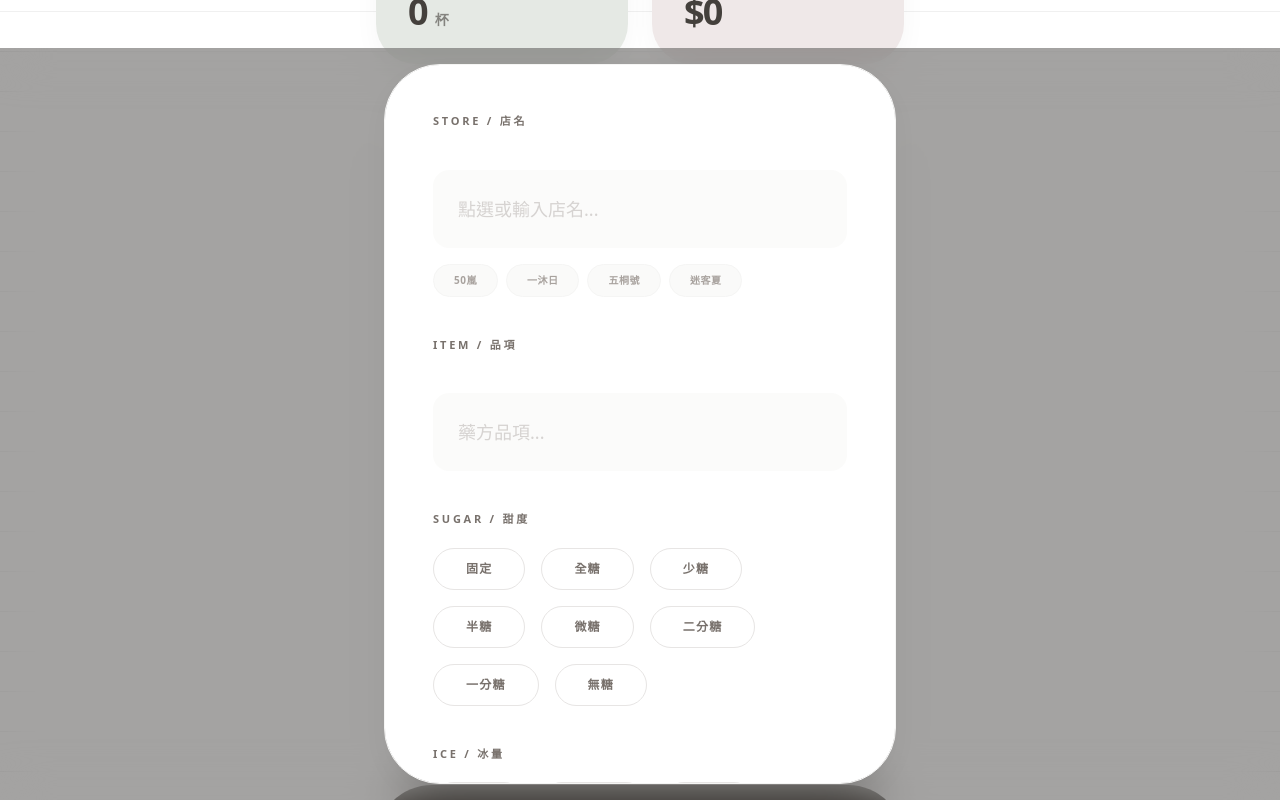
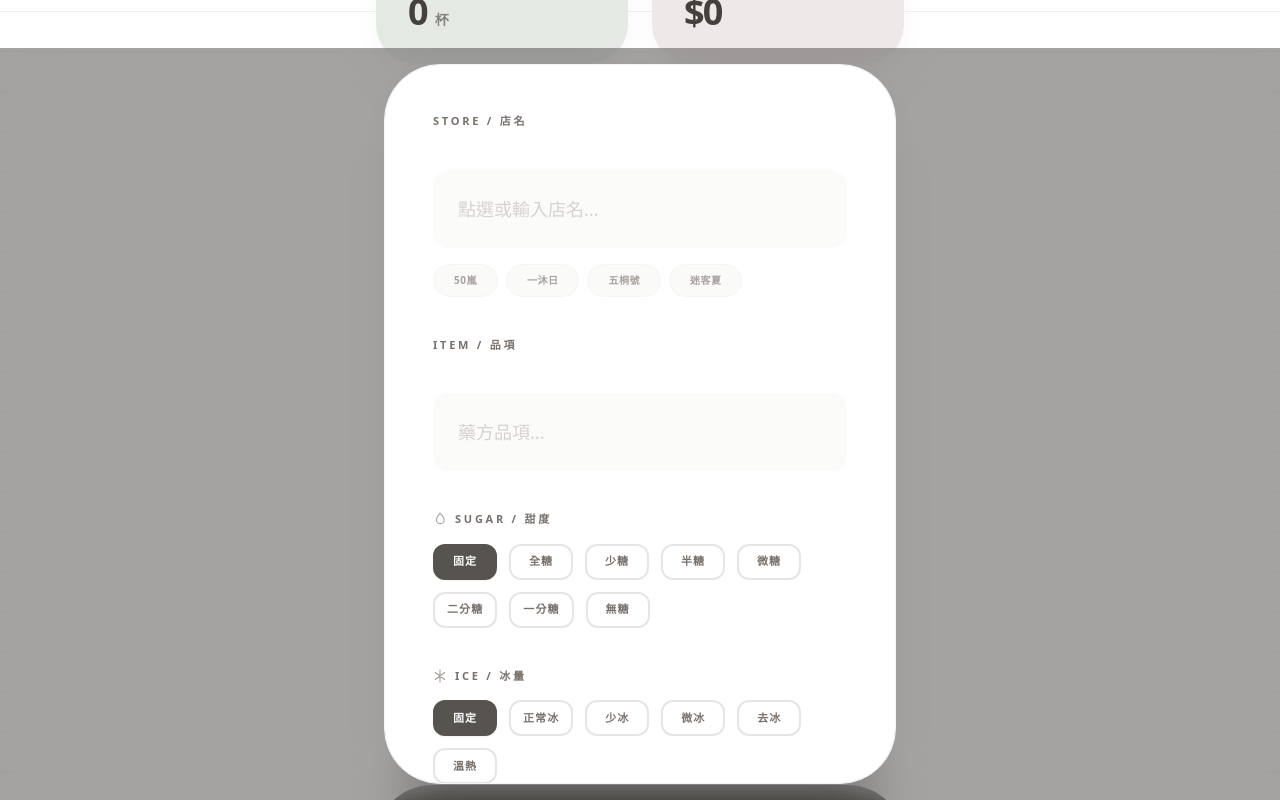
Before and after one commit to yichenn98/pro-drink-tracker, a React (Vite) app: page / in a window 1280 px wide. Both pictures are taken after a click on the button "10". Shown: the part 709-1509 px from the top of the page. Built offline with nearby package versions, Linux system fonts and the light colour scheme.

Commit message:
Update RecordForm.tsx

```diff
--- a/components/RecordForm.tsx
+++ b/components/RecordForm.tsx
@@ -1,4 +1,3 @@
-
 import React, { useState } from 'react';
 import { DrinkRecord, IceLevel, SweetnessLevel } from '../types';
 import { ICE_LEVELS, SWEETNESS_LEVELS } from '../constants';
@@ -10,11 +9,57 @@ interface RecordFormProps {
   availableShops: string[];
 }
 
-const RecordForm: React.FC<RecordFormProps> = ({ onSave, onCancel, existingCount, availableShops }) => {
+// 小 icon（輕量，不用額外套件）
+const SugarIcon = () => (
+  <svg
+    width="14"
+    height="14"
+    viewBox="0 0 24 24"
+    fill="none"
+    className="text-stone-400"
+    aria-hidden="true"
+  >
+    <path
+      d="M12 2C12 2 6 9 6 13.5C6 17.0899 8.91015 20 12.5 20C16.0899 20 19 17.0899 19 13.5C19 9 12 2 12 2Z"
+      stroke="currentColor"
+      strokeWidth="2"
+      strokeLinejoin="round"
+    />
+  </svg>
+);
+
+const IceIcon = () => (
+  <svg
+    width="14"
+    height="14"
+    viewBox="0 0 24 24"
+    fill="none"
+    className="text-stone-400"
+    aria-hidden="true"
+  >
+    <path
+      d="M12 2v20M4 6l16 12M20 6L4 18"
+      stroke="currentColor"
+      strokeWidth="2"
+      strokeLinecap="round"
+      strokeLinejoin="round"
+    />
+  </svg>
+);
+
+const RecordForm: React.FC<RecordFormProps> = ({
+  onSave,
+  onCancel,
+  existingCount,
+  availableShops
+}) => {
   const [shop, setShop] = useState('');
   const [item, setItem] = useState('');
-  const [ice, setIce] = useState<IceLevel>('微冰');
-  const [sweetness, setSweetness] = useState<SweetnessLevel>('三分糖');
+
+  // ✅ 新選項建議預設為「固定」，避免預設值不在清單造成 UI 沒有被選中
+  const [ice, setIce] = useState<IceLevel>('固定' as IceLevel);
+  const [sweetness, setSweetness] = useState<SweetnessLevel>('固定' as SweetnessLevel);
+
   const [priceStr, setPriceStr] = useState('');
 
   const handleSubmit = (e: React.FormEvent) => {
@@ -34,11 +79,26 @@ const RecordForm: React.FC<RecordFormProps> = ({ onSave, onCancel, existingCount
     });
   };
 
+  // ✅ 甜度/冰塊按鈕統一尺寸（字 + 框都小一點）
+  const pillBase =
+    'px-3 h-9 min-w-[64px] rounded-xl text-[11px] font-bold tracking-[0.1em] border-2 transition-all flex items-center justify-center';
+  const pillOn = 'bg-stone-600 text-white border-stone-600 shadow-sm';
+  const pillOff = 'bg-white text-stone-500 border-stone-200 hover:border-stone-400';
+
   return (
-    <form onSubmit={handleSubmit} className="space-y-10 bg-white p-12 rounded-[3.5rem] card-shadow border border-stone-100 overflow-hidden max-h-[90vh] overflow-y-auto">
+    <form
+      onSubmit={handleSubmit}
+      className="space-y-10 bg-white p-12 rounded-[3.5rem] card-shadow border border-stone-100 overflow-hidden max-h-[90vh] overflow-y-auto"
+    >
       <div className="flex items-center justify-between">
-         <h3 className="text-stone-500 font-bold tracking-[0.25em] text-[11px] uppercase">Store / 店名</h3>
-         {existingCount > 0 && <span className="text-[10px] bg-stone-200 text-stone-600 px-4 py-1.5 rounded-full font-bold tracking-widest uppercase">Dose 2 🩵</span>}
+        <h3 className="text-stone-500 font-bold tracking-[0.25em] text-[11px] uppercase">
+          Store / 店名
+        </h3>
+        {existingCount > 0 && (
+          <span className="text-[10px] bg-stone-200 text-stone-600 px-4 py-1.5 rounded-full font-bold tracking-widest uppercase">
+            Dose 2 🩵
+          </span>
+        )}
       </div>
 
       <div className="space-y-4">
@@ -52,21 +112,22 @@ const RecordForm: React.FC<RecordFormProps> = ({ onSave, onCancel, existingCount
             placeholder="點選或輸入店名..."
           />
           <datalist id="shop-options">
-            {availableShops.map(s => (
+            {availableShops.map((s) => (
               <option key={s} value={s} />
             ))}
           </datalist>
-          {/* Show all available shops as quick-select buttons */}
+
+          {/* quick-select buttons */}
           <div className="mt-4 flex flex-wrap gap-2 max-h-24 overflow-y-auto pr-2 custom-scrollbar">
-            {availableShops.map(s => (
+            {availableShops.map((s) => (
               <button
                 key={s}
                 type="button"
                 onClick={() => setShop(s)}
                 className={`px-5 py-2 text-[10px] rounded-full border transition-all font-bold tracking-wider ${
                   shop === s
-                  ? 'bg-stone-500 text-white border-stone-500 shadow-sm'
-                  : 'bg-stone-50 text-stone-400 border-stone-100 hover:border-stone-200'
+                    ? 'bg-stone-500 text-white border-stone-500 shadow-sm'
+                    : 'bg-stone-50 text-stone-400 border-stone-100 hover:border-stone-200'
                 }`}
               >
                 {s}
@@ -76,7 +137,9 @@ const RecordForm: React.FC<RecordFormProps> = ({ onSave, onCancel, existingCount
         </div>
       </div>
 
-      <h3 className="text-stone-500 font-bold tracking-[0.25em] text-[11px] uppercase">Item / 品項</h3>
+      <h3 className="text-stone-500 font-bold tracking-[0.25em] text-[11px] uppercase">
+        Item / 品項
+      </h3>
       <input
         type="text"
         value={item}
@@ -85,19 +148,22 @@ const RecordForm: React.FC<RecordFormProps> = ({ onSave, onCancel, existingCount
         placeholder="藥方品項..."
       />
 
-      <div className="space-y-5">
-        <h3 className="text-stone-500 font-bold tracking-[0.25em] text-[11px] uppercase">Sugar / 甜度</h3>
-        <div className="flex flex-wrap gap-4">
+      {/* 甜度 */}
+      <div className="space-y-4">
+        <div className="flex items-center gap-2">
+          <SugarIcon />
+          <h3 className="text-stone-500 font-bold tracking-[0.25em] text-[11px] uppercase">
+            Sugar / 甜度
+          </h3>
+        </div>
+
+        <div className="flex flex-wrap gap-3">
           {SWEETNESS_LEVELS.map((level) => (
             <button
               key={level}
               type="button"
-              onClick={() => setSweetness(level)}
-              className={`px-8 py-3 text-xs rounded-full border transition-all font-bold tracking-[0.1em] ${
-                sweetness === level
-                ? 'bg-stone-600 text-white border-stone-600 shadow-md'
-                : 'bg-white text-stone-500 border-stone-200 hover:border-stone-400'
-              }`}
+              onClick={() => setSweetness(level as SweetnessLevel)}
+              className={[pillBase, sweetness === level ? pillOn : pillOff].join(' ')}
             >
               {level}
             </button>
@@ -105,19 +171,22 @@ const RecordForm: React.FC<RecordFormProps> = ({ onSave, onCancel, existingCount
         </div>
       </div>
 
-      <div className="space-y-5">
-        <h3 className="text-stone-500 font-bold tracking-[0.25em] text-[11px] uppercase">Ice / 冰量</h3>
-        <div className="flex flex-wrap gap-4">
+      {/* 冰塊 */}
+      <div className="space-y-4">
+        <div className="flex items-center gap-2">
+          <IceIcon />
+          <h3 className="text-stone-500 font-bold tracking-[0.25em] text-[11px] uppercase">
+            Ice / 冰量
+          </h3>
+        </div>
+
+        <div className="flex flex-wrap gap-3">
           {ICE_LEVELS.map((level) => (
             <button
               key={level}
               type="button"
-              onClick={() => setIce(level)}
-              className={`px-8 py-3 text-xs rounded-full border transition-all font-bold tracking-[0.1em] ${
-                ice === level
-                ? 'bg-stone-600 text-white border-stone-600 shadow-md'
-                : 'bg-white text-stone-500 border-stone-200 hover:border-stone-400'
-              }`}
+              onClick={() => setIce(level as IceLevel)}
+              className={[pillBase, ice === level ? pillOn : pillOff].join(' ')}
             >
               {level}
             </button>
@@ -127,8 +196,10 @@ const RecordForm: React.FC<RecordFormProps> = ({ onSave, onCancel, existingCount
 
       <div className="bg-stone-100/50 p-10 rounded-[3rem] flex justify-between items-center mt-6">
         <div>
-           <p className="text-[10px] font-bold text-stone-400 uppercase tracking-[0.3em] mb-1">Medical Fee</p>
-           <p className="text-base font-bold text-stone-600">診察費</p>
+          <p className="text-[10px] font-bold text-stone-400 uppercase tracking-[0.3em] mb-1">
+            Medical Fee
+          </p>
+          <p className="text-base font-bold text-stone-600">診察費</p>
         </div>
         <div className="flex items-center space-x-4">
           <span className="text-stone-400 font-black text-2xl">$</span>
```
